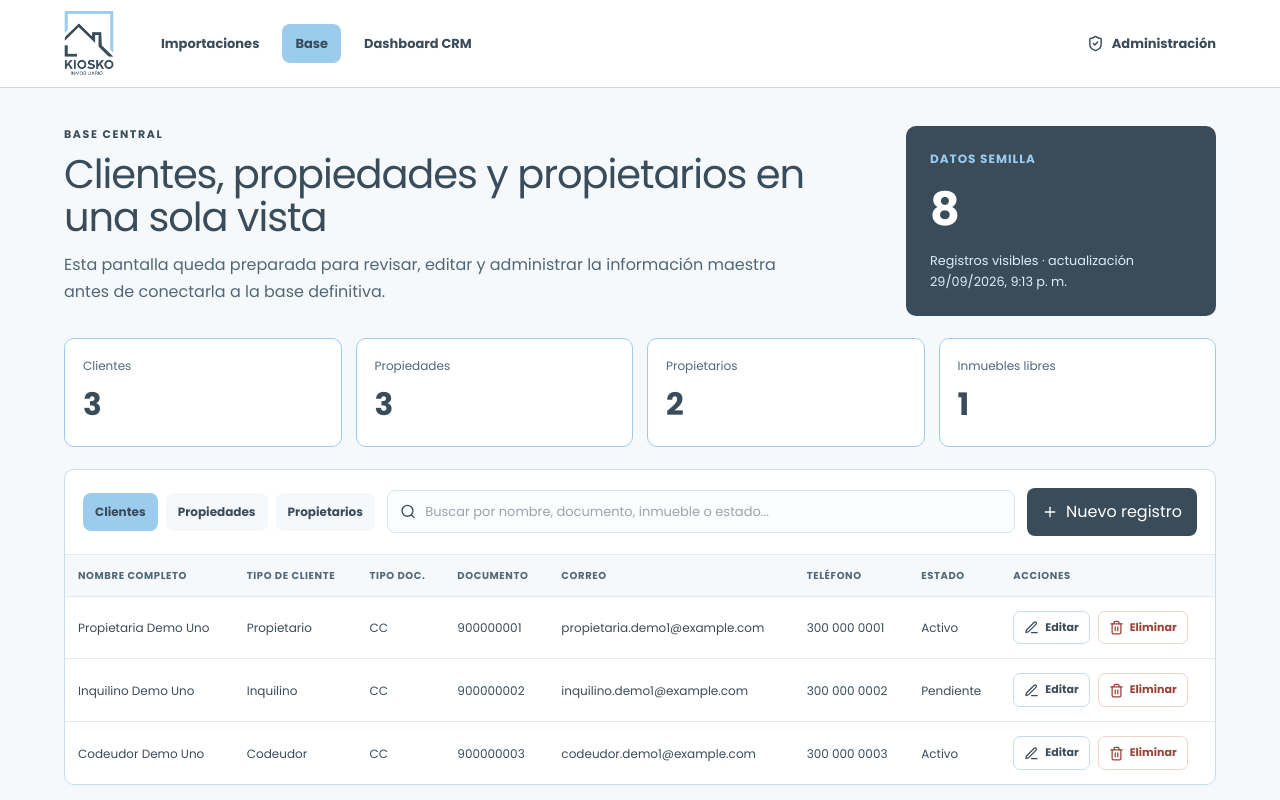
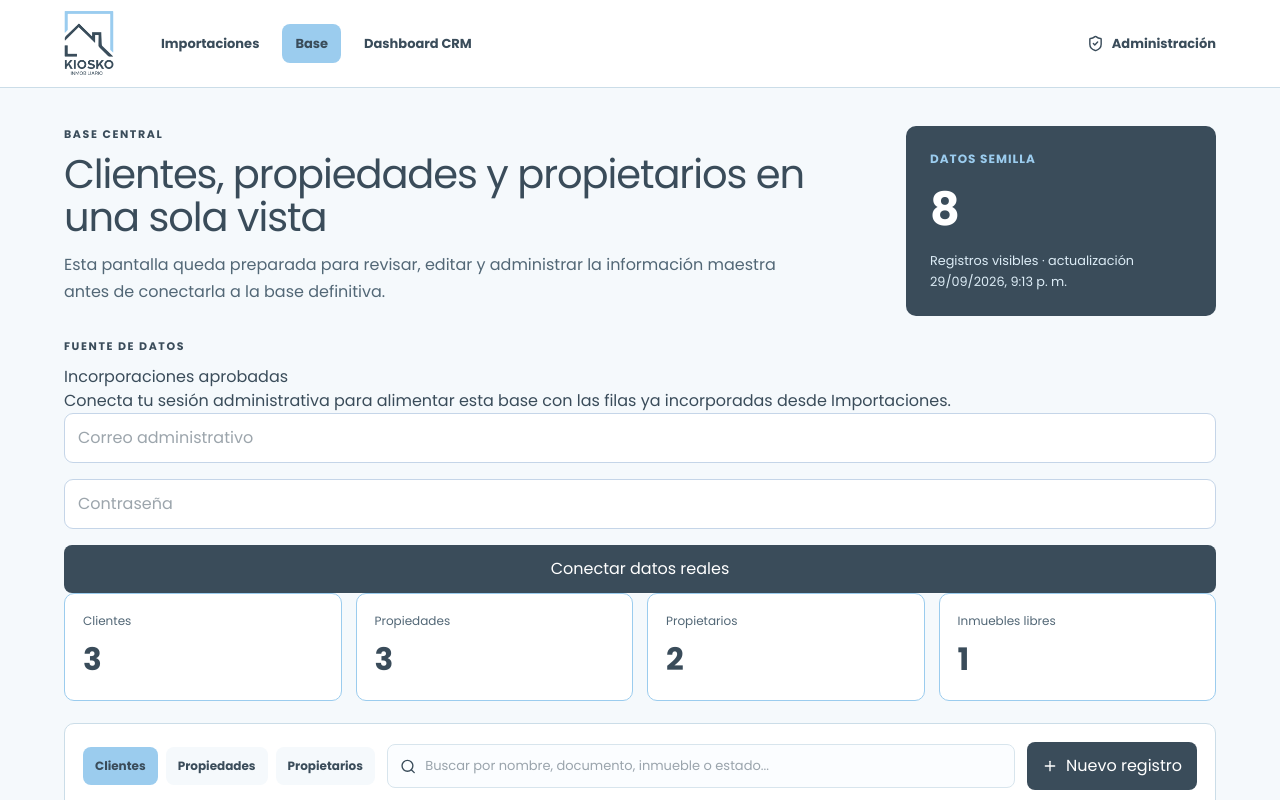
Before and after one commit to KioskoInmobiliario/portalKiosko, a Next.js app: page /admin/base in a window 1280 px wide. Shown: the top 800 px of the page. Built offline with nearby package versions, Linux system fonts and the light colour scheme.

Commit message:
Conecta Base a incorporaciones aprobadas

```diff
--- a/app/admin/base/base-board.tsx
+++ b/app/admin/base/base-board.tsx
@@ -1,8 +1,12 @@
 'use client';
 
 import { useMemo, useState } from 'react';
+import type { FormEvent } from 'react';
 import { Edit3, Plus, Search, Trash2, X } from 'lucide-react';
 import type { AdminBaseData, BaseClient, BaseOwner, BaseProperty } from '@/lib/admin-base';
+import { SUPABASE_PUBLISHABLE_KEY, SUPABASE_URL } from '@/lib/kiosko-config';
+import { deriveAdminBaseData } from '@/lib/admin-derived-data';
+import type { ReviewData } from '@/lib/import-review';
 import styles from './base.module.css';
 
 type Section = 'clients' | 'properties' | 'owners';
@@ -57,10 +61,17 @@ function readValue(row: EditableRow, key: string) {
 export default function BaseBoard({ initialData }: { initialData: AdminBaseData }) {
   const [section, setSection] = useState<Section>('clients');
   const [query, setQuery] = useState('');
-  const [clients, setClients] = useState(initialData.clients);
-  const [properties, setProperties] = useState(initialData.properties);
-  const [owners, setOwners] = useState(initialData.owners);
+  const [dataSet, setDataSet] = useState(initialData);
+  const [clients, setClients] = useState(dataSet.clients);
+  const [properties, setProperties] = useState(dataSet.properties);
+  const [owners, setOwners] = useState(dataSet.owners);
   const [editing, setEditing] = useState<{ section: Section; row: EditableRow } | null>(null);
+  const [email, setEmail] = useState('');
+  const [password, setPassword] = useState('');
+  const [accessToken, setAccessToken] = useState('');
+  const [notice, setNotice] = useState('');
+  const [error, setError] = useState('');
+  const [busy, setBusy] = useState(false);
 
   const rows = useMemo(() => {
     const source = section === 'clients' ? clients : section === 'properties' ? properties : owners;
@@ -73,7 +84,55 @@ export default function BaseBoard({ initialData }: { initialData: AdminBaseData
     dateStyle: 'medium',
     timeStyle: 'short',
     timeZone: 'America/Bogota',
-  }).format(new Date(initialData.generatedAt));
+  }).format(new Date(dataSet.generatedAt));
+
+  function applyRealData(reviewData: ReviewData) {
+    const derived = deriveAdminBaseData(reviewData);
+    setDataSet(derived);
+    setClients(derived.clients);
+    setProperties(derived.properties);
+    setOwners(derived.owners);
+    setNotice('Base actualizada con incorporaciones aprobadas.');
+  }
+
+  async function loadApprovedData(token: string) {
+    const response = await fetch('/api/admin/imports', {
+      method: 'POST',
+      headers: { Authorization: `Bearer ${token}`, 'Content-Type': 'application/json' },
+      body: JSON.stringify({ action: 'list' }),
+      cache: 'no-store',
+    });
+    const json = await response.json();
+    if (!response.ok) throw new Error(json.error || json.message || 'No fue posible cargar las incorporaciones aprobadas.');
+    applyRealData(json);
+  }
+
+  async function connectApprovedData(event: FormEvent) {
+    event.preventDefault();
+    setBusy(true);
+    setError('');
+    setNotice('');
+    try {
+      let token = accessToken;
+      if (!token) {
+        const response = await fetch(`${SUPABASE_URL}/auth/v1/token?grant_type=password`, {
+          method: 'POST',
+          headers: { apikey: SUPABASE_PUBLISHABLE_KEY, 'Content-Type': 'application/json' },
+          body: JSON.stringify({ email, password }),
+        });
+        const json = await response.json();
+        if (!response.ok) throw new Error('No se pudo iniciar sesión. Verifique el correo y la contraseña.');
+        token = json.access_token;
+        setAccessToken(token);
+        setPassword('');
+      }
+      await loadApprovedData(token);
+    } catch (err) {
+      setError((err as Error).message);
+    } finally {
+      setBusy(false);
+    }
+  }
 
   function saveRow() {
     if (!editing) return;
@@ -109,10 +168,29 @@ export default function BaseBoard({ initialData }: { initialData: AdminBaseData
           <p>Esta pantalla queda preparada para revisar, editar y administrar la información maestra antes de conectarla a la base definitiva.</p>
         </div>
         <div className={styles.statusCard}>
-          <span>{initialData.source === 'seed' ? 'Datos semilla' : 'Datos conectados'}</span>
+          <span>{dataSet.source === 'seed' ? 'Datos semilla' : 'Datos conectados'}</span>
           <strong>{clients.length + properties.length + owners.length}</strong>
           <small>Registros visibles · actualización {updatedAt}</small>
         </div>
+      </section>
+
+      <section className={styles.connection}>
+        <div>
+          <p className={styles.eyebrow}>Fuente de datos</p>
+          <h2>Incorporaciones aprobadas</h2>
+          <p>Conecta tu sesión administrativa para alimentar esta base con las filas ya incorporadas desde Importaciones.</p>
+        </div>
+        <form onSubmit={connectApprovedData}>
+          {!accessToken && (
+            <>
+              <input type="email" placeholder="Correo administrativo" value={email} onChange={(event) => setEmail(event.target.value)} required />
+              <input type="password" placeholder="Contraseña" value={password} onChange={(event) => setPassword(event.target.value)} required />
+            </>
+          )}
+          <button type="submit" className={styles.primary} disabled={busy}>{busy ? 'Actualizando...' : accessToken ? 'Actualizar desde importaciones' : 'Conectar datos reales'}</button>
+        </form>
+        {notice && <p className={styles.success}>{notice}</p>}
+        {error && <p className={styles.error}>{error}</p>}
       </section>
 
       <section className={styles.summary} aria-label="Resumen de base">
```
